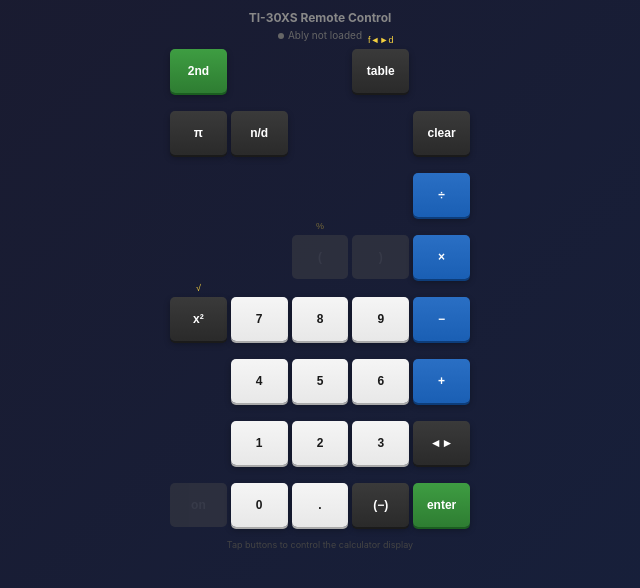
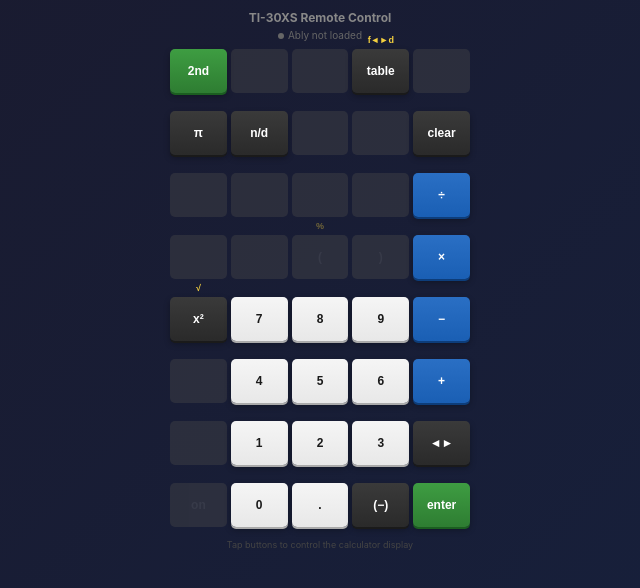
Before and after one commit to costigaj/ged-calc, a plain HTML site: page remote.html in a window 1280 px wide. Shown: the whole page, without its empty margins (320-960 px from the left). Drawn offline with Linux system fonts and the light colour scheme.

Commit message:
Add files via upload

```diff
--- a/remote.html
+++ b/remote.html
@@ -97,7 +97,7 @@
             transform: translateX(-50%);
             font-size: 9px;
             color: #f4d03f;
-            font-weight: normal;
+            font-weight: bold;
             white-space: nowrap;
         }
 
@@ -105,11 +105,6 @@
             background: var(--btn-gray);
             color: #666;
             opacity: 0.4;
-            pointer-events: none;
-        }
-
-        button.skip {
-            visibility: hidden;
             pointer-events: none;
         }
 
@@ -165,30 +160,30 @@
 
     <div class="remote-container">
         <div class="keypad">
-            <!-- Row 1: 2nd, skip, skip, table (2nd:f<>d), skip -->
+            <!-- Row 1: 2nd, dummy, dummy, table (2nd:f<>d), dummy -->
             <button class="green" onclick="send('2nd')">2nd</button>
-            <button class="skip"></button>
-            <button class="skip"></button>
+            <button class="dummy"></button>
+            <button class="dummy"></button>
             <button class="black" onclick="send('table')"><span class="second-fn">f◄►d</span>table</button>
-            <button class="skip"></button>
+            <button class="dummy"></button>
 
-            <!-- Row 2: π, n/d, skip, skip, clear -->
+            <!-- Row 2: π, n/d, dummy, dummy, clear -->
             <button class="black" onclick="send('pi')">π</button>
             <button class="black" onclick="send('nd')">n/d</button>
-            <button class="skip"></button>
-            <button class="skip"></button>
+            <button class="dummy"></button>
+            <button class="dummy"></button>
             <button class="black" onclick="send('clear')">clear</button>
 
-            <!-- Row 3: skip, skip, skip, skip, ÷ -->
-            <button class="skip"></button>
-            <button class="skip"></button>
-            <button class="skip"></button>
-            <button class="skip"></button>
+            <!-- Row 3: dummy, dummy, dummy, dummy, ÷ -->
+            <button class="dummy"></button>
+            <button class="dummy"></button>
+            <button class="dummy"></button>
+            <button class="dummy"></button>
             <button class="blue" onclick="send('div')">÷</button>
 
-            <!-- Row 4: skip, skip, ( (2nd:%), ), × -->
-            <button class="skip"></button>
-            <button class="skip"></button>
+            <!-- Row 4: dummy, dummy, ( (2nd:%), ), × -->
+            <button class="dummy"></button>
+            <button class="dummy"></button>
             <button class="dummy" onclick="send('paren-open')"><span class="second-fn">%</span>(</button>
             <button class="dummy">)</button>
             <button class="blue" onclick="send('mul')">×</button>
@@ -200,15 +195,15 @@
             <button class="white" onclick="send('9')">9</button>
             <button class="blue" onclick="send('sub')">−</button>
 
-            <!-- Row 6: skip, 4, 5, 6, + -->
-            <button class="skip"></button>
+            <!-- Row 6: dummy, 4, 5, 6, + -->
+            <button class="dummy"></button>
             <button class="white" onclick="send('4')">4</button>
             <button class="white" onclick="send('5')">5</button>
             <button class="white" onclick="send('6')">6</button>
             <button class="blue" onclick="send('add')">+</button>
 
-            <!-- Row 7: skip, 1, 2, 3, ◄► -->
-            <button class="skip"></button>
+            <!-- Row 7: dummy, 1, 2, 3, ◄► -->
+            <button class="dummy"></button>
             <button class="white" onclick="send('1')">1</button>
             <button class="white" onclick="send('2')">2</button>
             <button class="white" onclick="send('3')">3</button>
```
Also changed, not shown: index.html (+20 -24 lines).
